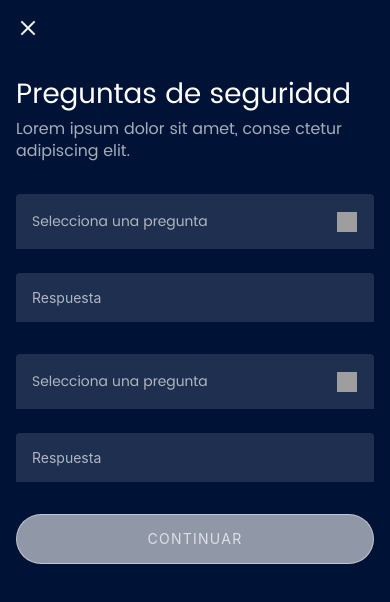
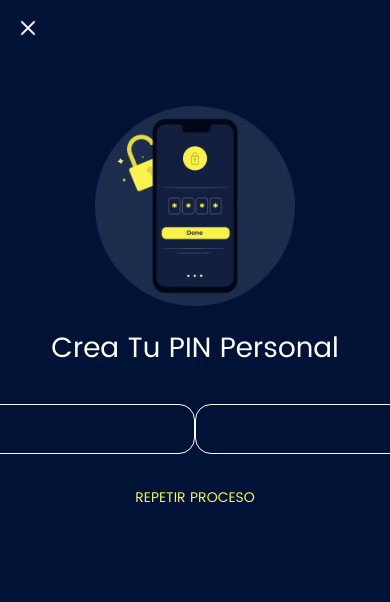
Before and after one commit to brtkev/mobil-app-example, a React Native app: screen /Register in a window 390 px wide. Shown: the top 602 px of the page. Built offline with nearby package versions, Linux system fonts and the light colour scheme; grey boxes are pictures that could not be loaded.

Commit message:
update: pin screen

```diff
--- a/src/pages/register/index.tsx
+++ b/src/pages/register/index.tsx
@@ -8,6 +8,7 @@ import UserPassword from './screens/userPassword';
 import UserSecurityQuestions from './screens/userSecurityQuestions';
 import React, {  useState } from 'react';
 import RegisterContext, {userProps} from './context';
+import Pin from './screens/pin';
 const Stack = createNativeStackNavigator<RegisterStackParamList>()
 
 
@@ -21,13 +22,14 @@ export default function Register(props : RootStackScreenProps<"Register">){
       userData,
       updateData
     }} >
-      <Stack.Navigator initialRouteName='userSecurityQuestions' screenOptions={{headerShown: false}} >
+      <Stack.Navigator initialRouteName='pin' screenOptions={{headerShown: false}} >
         <Stack.Screen name="Phone" component={PhoneVerify}  />
         <Stack.Screen name="CountrySelect" component={CountrySelect}  />
         <Stack.Screen name="VerifyCode" component={VerifyCode}  />
         <Stack.Screen name="UserInfo" component={UserInformation} />
         <Stack.Screen name="UserPassword" component={UserPassword} />
         <Stack.Screen name="userSecurityQuestions" component={UserSecurityQuestions} />
+        <Stack.Screen name="pin" component={Pin} />
       </Stack.Navigator>
     </RegisterContext.Provider>
   );
--- /dev/null
+++ b/src/pages/register/screens/pin.tsx
@@ -0,0 +1,108 @@
+import { Image, View, StyleSheet, TextInput, TextInputProps, TouchableOpacity, Keyboard } from "react-native";
+import TextApp from "src/components/textApp";
+import RegisterScreenWrapper from "../screenWrapper";
+import {RegisterStackScreenProps} from 'src/components/types'
+import React, { useRef, useState } from "react";
+import { FieldError } from 'react-hook-form';
+import LoginInput from 'src/components/loginInput'
+import colors from "src/styles/colors";
+import { registerRootComponent } from "expo";
+
+const styles = StyleSheet.create({
+  main: {
+    paddingTop: 50, justifyContent: "space-between", paddingHorizontal: 16, flex: 1, alignItems: "center",
+    paddingBottom: 50
+  },
+  image:{
+    width: 200, height: "auto", aspectRatio: 1, marginBottom: 20
+  },
+  title:{
+    fontSize: 28, marginBottom: 32
+  },
+  inputContainer: {
+    flexDirection: "row", width: "100%", justifyContent: "space-evenly", marginBottom: 32
+  },
+  input:{
+    borderWidth: 1, borderColor: colors.textPrimary, borderRadius: 16, paddingVertical: 12, paddingHorizontal: 24,
+    color: colors.textPrimary, textAlign: "center", fontSize: 20
+  },
+  bottomLink:{
+    color:colors.terciary[400]
+  }
+})
+
+interface PinInputProps extends TextInputProps{
+  error? : FieldError;
+  name? : string;
+}
+
+const PinInput = React.forwardRef<any, PinInputProps>(({onChangeText,...props}, ref): React.ReactElement =>{
+  const [isFocus, setIsFocus] = useState(false);
+  const [inputValue, setInputValue] = useState('');
+  const handleKeyPress : TextInputProps["onKeyPress"] = (e) => {
+
+    if(e.nativeEvent.key === "Backspace"){
+      setInputValue('');
+
+    }else{
+      setInputValue(e.nativeEvent.key);
+      onChangeText && onChangeText(e.nativeEvent.key);
+    }
+
+  }
+  return(
+    <TextInput onFocus={() => setIsFocus(true)} onEndEditing={()=>setIsFocus(false)} value={inputValue}
+    style={styles.input} keyboardType="number-pad" onKeyPress={handleKeyPress} maxLength={1} ref={ref} {...props}
+
+    />
+
+  );
+});
+
+export default function Pin(props : RegisterStackScreenProps<"pin"> ){
+  const [pin, setPin] = useState(Array(4));
+  const [pinRep, setPinRep] = useState(Array(4));
+
+  const [isRepeat, setIsRepeat] = useState(false);
+  const refs = useRef<Array<TextInput>>([]);
+  const assignRef = (el : TextInput) => refs.current.push(el);
+  const clearInputs = () => refs.current.forEach((el : TextInput) => el && el.clear())
+  const onChangeTexthandler = (value : string, i : number) => {
+    refs.current[i].focus();
+    if(!isRepeat){
+      setPin(prev => {prev[i-1] = value; return prev})
+    }else{
+      setPinRep(prev => {prev[i-1] = value; return prev})
+    }
+  }
+  const verifyPin = () => {
+    const newPin = pin.join('');
+    const repeatedPin = pinRep.join('');
+    console.log(newPin, repeatedPin);
+    console.log(newPin == repeatedPin)
+  }
+
+  return(
+    <RegisterScreenWrapper backIcon="exit" backHandler={() => props.navigation.goBack()} style={styles.main} >
+      <View style={{alignItems: "center"}}>
+        <Image style={styles.image} source={require('assets/images/pin.png')} />
+        <TextApp style={styles.title} >Crea Tu PIN Personal</TextApp>
+        <View style={styles.inputContainer} >
+          <PinInput ref={assignRef} onChangeText={(v) => onChangeTexthandler(v, 1)}  />
+          <PinInput ref={assignRef} onChangeText={(v) => onChangeTexthandler(v, 2)} />
+          <PinInput ref={assignRef} onChangeText={(v) => onChangeTexthandler(v, 3)}/>
+          <PinInput ref={assignRef} onChangeText={() => Keyboard.dismiss()} />
+        </View>
+        {isRepeat && <TextApp>Repite tu codigo PIN</TextApp>}
+
+      </View>
+      {!isRepeat && <TouchableOpacity onPress={() => {setIsRepeat(true);clearInputs()}} >
+        <TextApp style={styles.bottomLink}>REPETIR PROCESO</TextApp>
+      </TouchableOpacity>}
+      {isRepeat && <TouchableOpacity onPress={() => {verifyPin();clearInputs()}} >
+        <TextApp style={styles.bottomLink}>CONTINUAR</TextApp>
+      </TouchableOpacity>}
+    </RegisterScreenWrapper>
+
+  )
+}
--- a/src/pages/register/screens/userSecurityQuestions.tsx
+++ b/src/pages/register/screens/userSecurityQuestions.tsx
@@ -29,7 +29,7 @@ export default function UserSecurityQuestions(props : RegisterStackScreenProps<"
 
   const submitHandler = (data : formInput) => {
     updateData(data);
-    console.log(userData)
+    props.navigation.push("pin");
   }
 
   return(
--- a/src/pages/register/styles.ts
+++ b/src/pages/register/styles.ts
@@ -6,7 +6,7 @@ const styles = StyleSheet.create({
     padding: 16
   },
   title:{
-    fontSize: 31, lineHeight: 32, marginBottom: 16,
+    fontSize: 31, marginBottom: 16,
   },
   textP: {
     fontSize: 20, lineHeight: 24, color: colors.textSecondary, marginBottom: 32,
```
Also changed, not shown: src/components/types.ts (+5 -4 lines).
